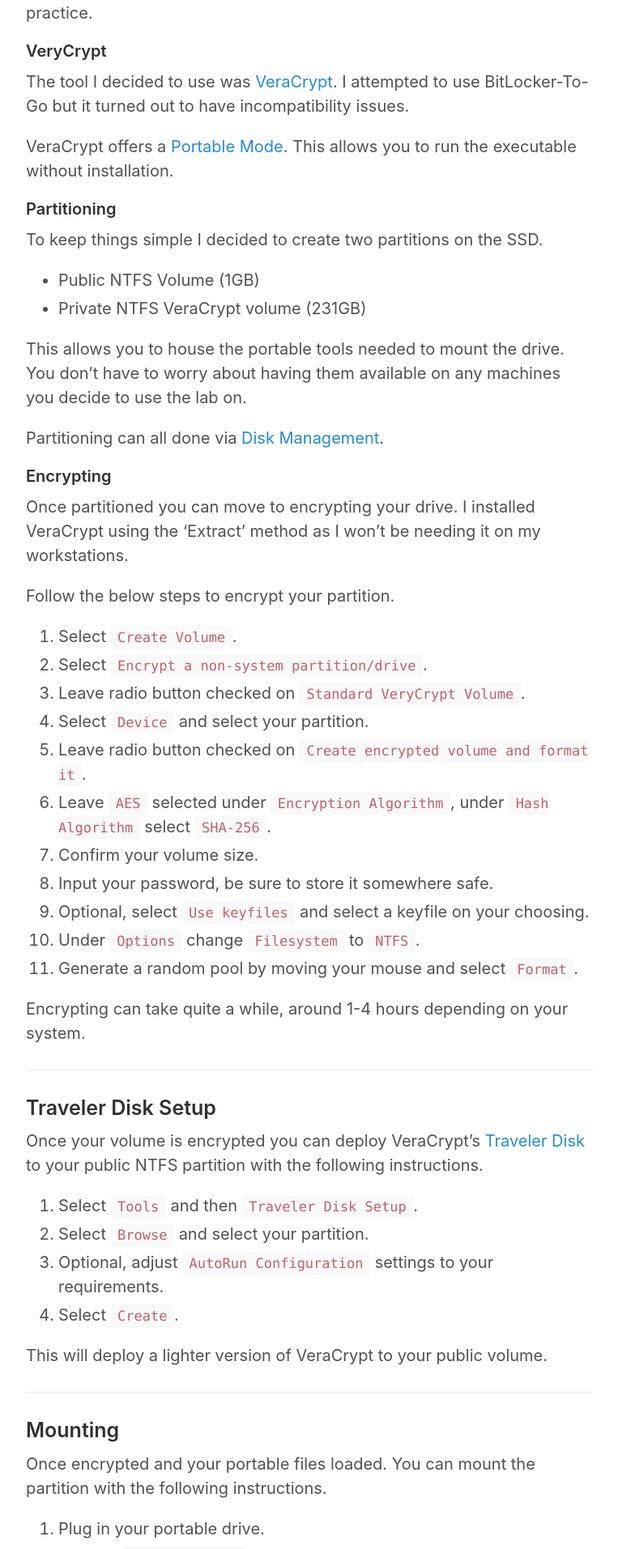
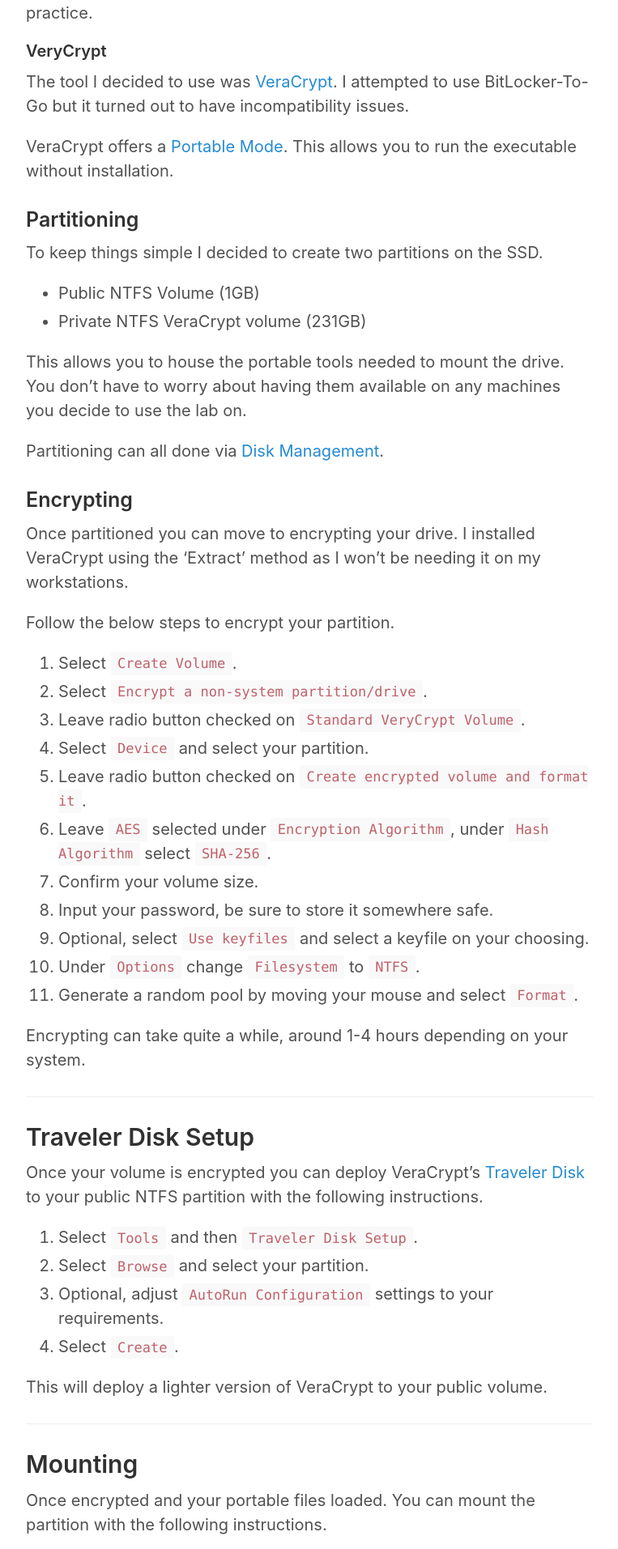
Before and after one commit to 4A616D6573/4A616D6573.com, a Jekyll site: the page built from _posts/2017-04-01-building-a-portable-lab.md, in a window 1280 px wide. Shown: the part 1728-3641 px from the top of the page at 81% size, without its empty margins (258-1021 px from the left). Built offline with Jekyll 4.4.1, drawn with Linux system fonts in a browser that asks for light colours.

```diff
--- a/_posts/2017-04-01-building-a-portable-lab.md
+++ b/_posts/2017-04-01-building-a-portable-lab.md
@@ -51,7 +51,7 @@ The tool I decided to use was [VeraCrypt](https://veracrypt.codeplex.com/). I at
 
 VeraCrypt offers a [Portable Mode](https://veracrypt.codeplex.com/wikipage?title=Portable%20Mode). This allows you to run the executable without installation.
 
-#### Partitioning
+### Partitioning
 
 To keep things simple I decided to create two partitions on the SSD.
 
@@ -62,7 +62,7 @@ This allows you to house the portable tools needed to mount the drive. You don't
 
 Partitioning can all done via [Disk Management](https://support.microsoft.com/en-us/help/17418/windows-7-create-format-hard-disk-partition).
 
-#### Encrypting
+### Encrypting
 
 Once partitioned you can move to encrypting your drive. I installed VeraCrypt using the 'Extract' method as I won't be needing it on my workstations.
 
@@ -84,7 +84,7 @@ Encrypting can take quite a while, around 1-4 hours depending on your system.
 
 ---
 
-### Traveler Disk Setup
+## Traveler Disk Setup
 
 Once your volume is encrypted you can deploy VeraCrypt's [Traveler Disk](https://veracrypt.codeplex.com/wikipage?title=Portable%20Mode) to your public NTFS partition with the following instructions.
 
@@ -97,7 +97,7 @@ This will deploy a lighter version of VeraCrypt to your public volume.
 
 ---
 
-### Mounting
+## Mounting
 
 Once encrypted and your portable files loaded. You can mount the partition with the following instructions.
 
@@ -116,7 +116,7 @@ Congratulations! You've now got a mounted share, you can now begin moving all yo
 
 ---
 
-### Tips
+## Tips
 
 Here are some general tips I've come across after using a portable lab.
 
```
